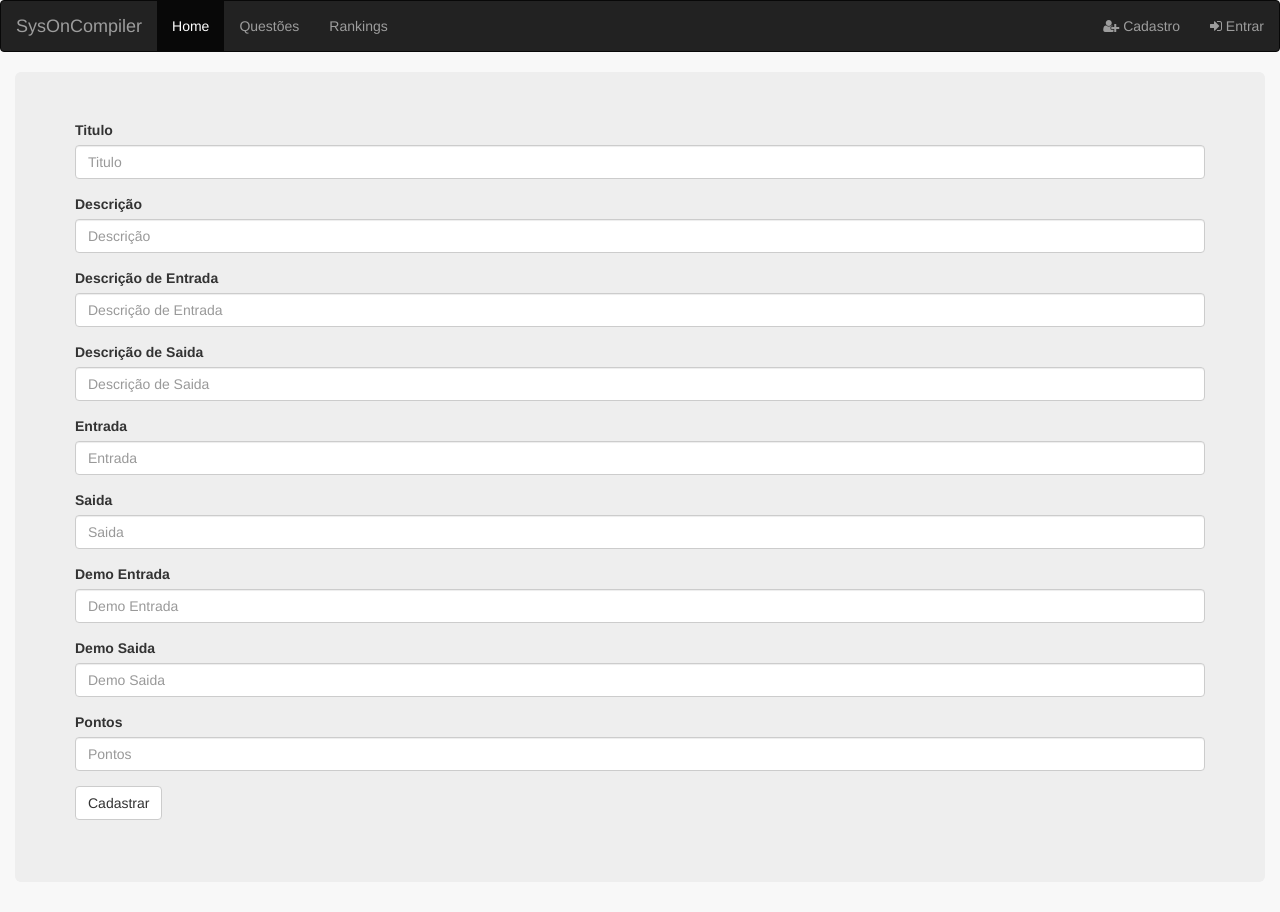
After one commit to paulohrodrigues/sysoncompiler, a PHP site: template templates/admin.cadastra.questoes.twig in a window 1280 px wide. The commit adds this page. Run offline with PHP 8.4, Linux system fonts and the light colour scheme; the template is opened without the code that fills it, so the values that code supplies are empty; some libraries are stand-ins or nearby versions.

Commit message:
cadastra questoes

```diff
--- a/src/controllers/ControleDeAcoesUsuarioController.php
+++ b/src/controllers/ControleDeAcoesUsuarioController.php
@@ -31,7 +31,6 @@ class ControleDeAcoesUsuarioController
 			$status->id_usuario=$_SESSION["id"];
 			$status->id_questao=$this->id;
 			$id=DB::store($status);
-			DB::close();
 			return true;
 		}
 		return false;
--- a/src/controllers/ValidaOAlgoritmoPythonController.php
+++ b/src/controllers/ValidaOAlgoritmoPythonController.php
@@ -22,7 +22,6 @@ class ValidaOAlgoritmoPythonController
 			}else{
 				return "no";
 			}
-			sleep(2);
 		}
 
 		return "ok";
--- /dev/null
+++ b/templates/admin.cadastra.questoes.twig
@@ -0,0 +1,66 @@
+{% extends "layout.twig" %}
+
+{% block conteudo %}
+
+<div class="container-fluid">
+	<div class="row">
+		<div class="col-md-12">
+			<div class="jumbotron">
+
+			<form action="cadastroDeQuestoes" method="post">
+			    {{htmlHidden.html | raw}}
+			    <div class="form-group">
+			      <label for="texto">Titulo</label>
+			      <input type="text" name="titulo" class="form-control" placeholder="Titulo">
+			    </div>
+
+			    <div class="form-group">
+			      <label for="texto">Descrição</label>
+			      <input type="text" name="descricao" class="form-control" placeholder="Descrição">
+			    </div>
+
+			    <div class="form-group">
+			      <label for="texto">Descrição de Entrada</label>
+			      <input type="text" name="descricaoDeEntrada" class="form-control" placeholder="Descrição de Entrada">
+			    </div>
+
+			    <div class="form-group">
+			      <label for="texto">Descrição de Saida</label>
+			      <input type="text" name="descricaoDeSaida" class="form-control" placeholder="Descrição de Saida">
+			    </div>
+
+			    <div class="form-group">
+			      <label for="texto">Entrada</label>
+			      <input type="text" name="entrada" class="form-control" placeholder="Entrada">
+			    </div>
+
+			    <div class="form-group">
+			      <label for="texto">Saida</label>
+			      <input type="text" name="saida" class="form-control" placeholder="Saida">
+			    </div>
+
+			    <div class="form-group">
+			      <label for="texto">Demo Entrada</label>
+			      <input type="text" name="demoEntrada" class="form-control" placeholder="Demo Entrada">
+			    </div>
+
+			    <div class="form-group">
+			      <label for="texto">Demo Saida</label>
+			      <input type="text" name="demoSaida" class="form-control" placeholder="Demo Saida">
+			    </div>
+
+			    <div class="form-group">
+			      <label for="texto">Pontos</label>
+			      <input type="text" name="pontos" class="form-control" placeholder="Pontos">
+			    </div>
+
+			    <button type="submit" class="btn btn-default">Cadastrar</button>
+			</form>
+
+
+			</div>
+		</div>
+	</div>
+</div>
+
+{% endblock %}
--- a/templates/layout.twig
+++ b/templates/layout.twig
@@ -23,6 +23,11 @@
       <li class="active"><a href="{{path_for('home')}}">Home</a></li>
       <li><a href="{{path_for('questoes')}}">Questões</a></li>
       <li><a href="#">Rankings</a></li>
+
+      {% if dadosPessoais.email == "paulo100games@gmail.com" %}
+        <li><a href="{{path_for('cadastra.questao.view')}}">Cadastrar Questões</a></li>
+      {% endif %}
+
     </ul>
 
     {% if not dadosPessoais.nome %}
```
Also changed, not shown: src/controllers/QuestoesController.php (+57 -2 lines), src/middleware/ValidaAdmMiddleware.php (added, +16 -0 lines), src/routes.php (+28 -9 lines), templates/grafico.twig (deleted, +0 -69 lines), 1 other file.
